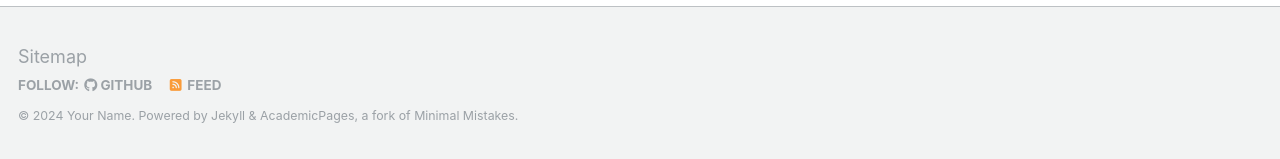
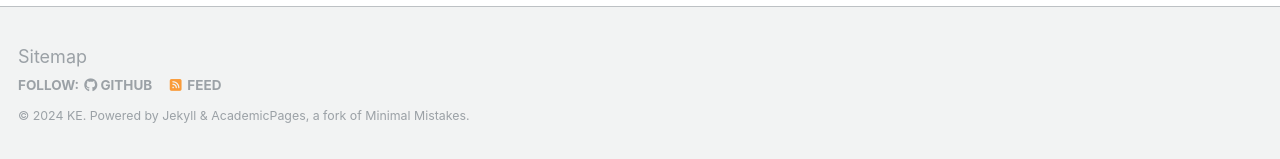
Before and after one commit to pegasuscozy/spinors, a Jekyll site: the page built from _pages/about.md, in a window 1280 px wide and 900 px high, scrolled down 2463 px. Shown: the part 738-897 px from the top of the window. Built offline with Jekyll 4.4.1, drawn with Linux system fonts in a browser that asks for light colours; some web fonts are replaced; some of the changed text lies outside the part shown.

Commit message:
Update _config.yml

```diff
--- a/_config.yml
+++ b/_config.yml
@@ -8,11 +8,11 @@
 
 # Basic Site Settings
 locale                   : "en-US"
-title                    : "Your Name / Site Title"
+title                    : "KE Home[age"
 title_separator          : "-"
-name                     : &name "Your Name"
+name                     : &name "KE"
 description              : &description "personal description"
-url                      : https://academicpages.github.io # the base hostname & protocol for your site e.g. "https://mmistakes.github.io"
+url                      : https://pegasuscozy.github.io/spinors/ # the base hostname & protocol for your site e.g. "https://mmistakes.github.io"
 baseurl                  : "" # the subpath of your site, e.g. "/blog"
 repository               : "academicpages/academicpages.github.io"
 
```
